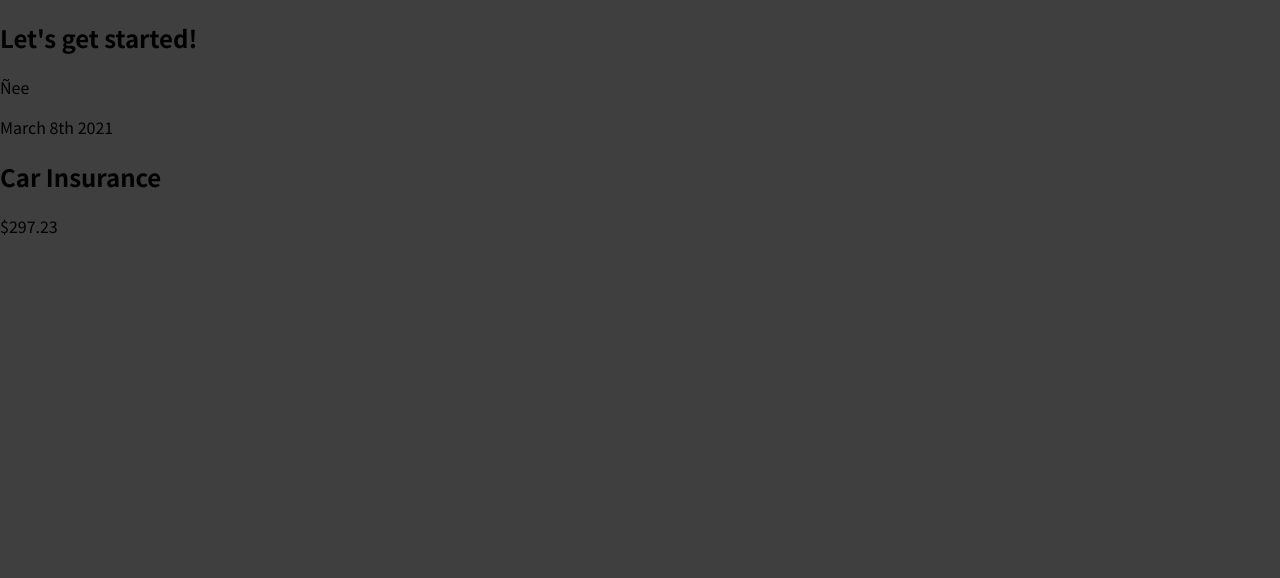
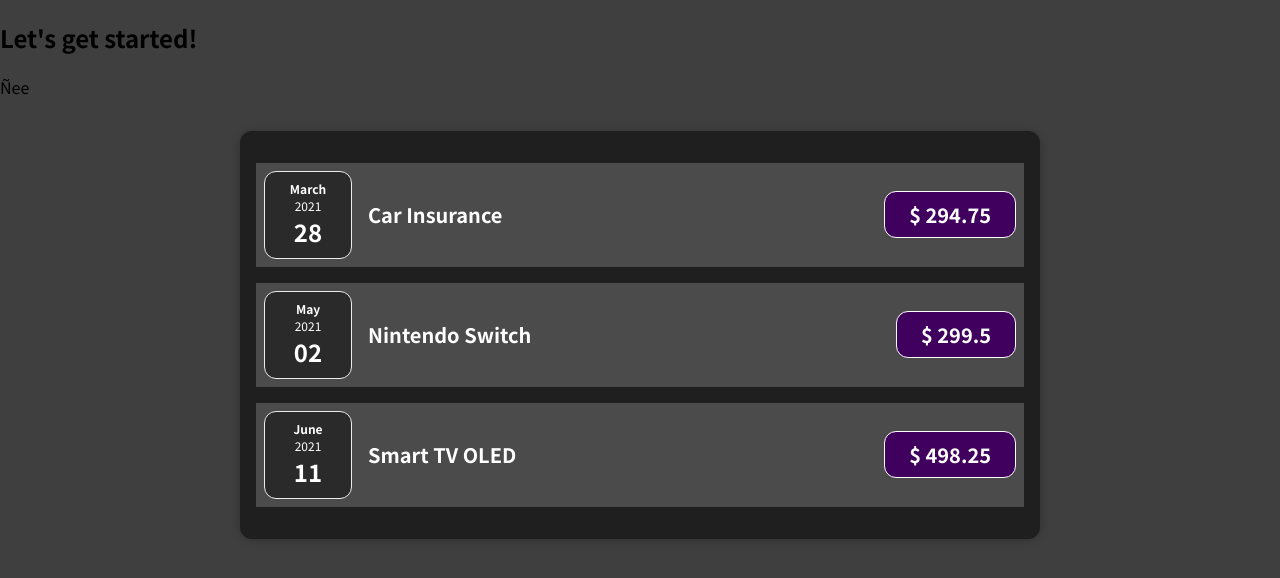
Before and after one commit to xarlys32/react-guide, a JavaScript app: page / in a window 1280 px wide. Shown: the top 578 px of the page. Built offline with nearby package versions, Linux system fonts and the light colour scheme.

Commit message:
More changes

```diff
--- a/src/App.js
+++ b/src/App.js
@@ -1,13 +1,19 @@
-import ExpenseItem from "./components/ExpenseItem";
-const hello = () => {
-  return "oooW MEEN"
-};
+import Expenses from "./components/Expenses";
+
 function App() {
+  const hello = () => {
+    return "oooW MEEN"
+  };
+  const expenses = [
+    { id: 1, title: 'Car Insurance', amount: 294.75, date: new Date(2021,2,28) },
+    { id: 2, title: 'Nintendo Switch', amount: 299.50, date: new Date(2021,4,2) },
+    { id: 3, title: 'Smart TV OLED', amount: 498.25, date: new Date(2021,5,11) },
+  ]
   return (
     <div>
       <h2>Let's get started!</h2>
       <p>Ñee {hello}</p>
-      <ExpenseItem></ExpenseItem>
+      <Expenses expenses={expenses}></Expenses>
     </div>
   );
 }
--- /dev/null
+++ b/src/components/Card.css
@@ -0,0 +1,4 @@
+.card {
+    border-radius: 12px;
+    box-shadow: 0 1px 8px rgba(0, 0, 0, 0.25);
+}
--- /dev/null
+++ b/src/components/ExpenseDate.css
@@ -0,0 +1,26 @@
+.expense-date {
+    display: flex;
+    flex-direction: column;
+    width: 5.5rem;
+    height: 5.5rem;
+    border: 1px solid #ececec;
+    background-color: #2a2a2a;
+    color: white;
+    border-radius: 12px;
+    align-items: center;
+    justify-content: center;
+  }
+
+  .expense-date__month {
+    font-size: 0.75rem;
+    font-weight: bold;
+  }
+
+  .expense-date__year {
+    font-size: 0.75rem;
+  }
+
+  .expense-date__day {
+    font-size: 1.5rem;
+    font-weight: bold;
+  }
--- /dev/null
+++ b/src/components/ExpenseDate.js
@@ -0,0 +1,16 @@
+import './ExpenseDate.css'
+
+function ExpenseDate(props) {
+    const month = props.date.toLocaleString('en-US', { month: 'long' });
+    const day = props.date.toLocaleString('en-US', { day: '2-digit' });
+    const year = props.date.getFullYear();
+
+    return (
+        <div className='expense-date'>
+            <div className='expense-date__month'>{month}</div>
+            <div className='expense-date__year'>{year}</div>
+            <div className='expense-date__day'>{day}</div>
+        </div>
+    )
+}
+export default ExpenseDate;
--- /dev/null
+++ b/src/components/ExpenseItem.css
@@ -0,0 +1,54 @@
+.expense-item {
+    display: flex;
+    justify-content: space-between;
+    align-items: center;
+    padding: 0.5rem;
+    margin: 1rem 0;
+    background-color: #4b4b4b;
+  }
+
+  .expense-item__description {
+    display: flex;
+    flex-direction: column;
+    gap: 1rem;
+    align-items: flex-end;
+    flex-flow: column-reverse;
+    justify-content: flex-start;
+    flex: 1;
+  }
+
+  .expense-item h2 {
+    color: #3a3a3a;
+    font-size: 1rem;
+    flex: 1;
+    margin: 0 1rem;
+    color: white;
+  }
+
+  .expense-item__price {
+    font-size: 1rem;
+    font-weight: bold;
+    color: white;
+    background-color: #40005d;
+    border: 1px solid white;
+    padding: 0.5rem;
+    border-radius: 12px;
+  }
+
+  @media (min-width: 580px) {
+    .expense-item__description {
+      flex-direction: row;
+      align-items: center;
+      justify-content: flex-start;
+      flex: 1;
+    }
+
+    .expense-item__description h2 {
+      font-size: 1.25rem;
+    }
+
+    .expense-item__price {
+      font-size: 1.25rem;
+      padding: 0.5rem 1.5rem;
+    }
+  }
--- a/src/components/ExpenseItem.js
+++ b/src/components/ExpenseItem.js
@@ -1,11 +1,14 @@
-function ExpenseItem () {
+import ExpenseDate from './ExpenseDate';
+import './ExpenseItem.css'
+
+function ExpenseItem (props) {
     return (
-        <div>
-            <div>March 8th 2021</div>
-            <div>
-                <h2>Car Insurance</h2>
-                <div>
-                    $297.23
+        <div className="expense-item">
+            <ExpenseDate date={props.date}></ExpenseDate>
+            <div className="expense-item__description">
+                <h2>{props.title}</h2>
+                <div className='expense-item__price'>
+                    $ {props.amount}
                 </div>
             </div>
         </div>
--- /dev/null
+++ b/src/components/Expenses.css
@@ -0,0 +1,9 @@
+.expenses {
+    padding: 1rem;
+    background-color: rgb(31, 31, 31);
+    margin: 2rem auto;
+    width: 50rem;
+    max-width: 95%;
+    border-radius: 12px;
+    box-shadow: 0 1px 8px rgba(0, 0, 0, 0.25);
+  }
--- /dev/null
+++ b/src/components/Expenses.js
@@ -0,0 +1,14 @@
+import ExpenseItem from "./ExpenseItem";
+import './Expenses.css'
+
+function Expenses(props) {
+    const expenses = props.expenses
+    return (
+        <div className="expenses">
+            <ExpenseItem title={expenses[0].title} date={expenses[0].date} amount={expenses[0].amount}></ExpenseItem>
+            <ExpenseItem title={expenses[1].title} date={expenses[1].date} amount={expenses[1].amount}></ExpenseItem>
+            <ExpenseItem title={expenses[2].title} date={expenses[2].date} amount={expenses[2].amount}></ExpenseItem>
+        </div>
+    )
+}
+export default Expenses;
```
Also changed, not shown: src/components/Card.js (added, +7 -0 lines), 1 other file (tests, documents, lock files or other folders).
